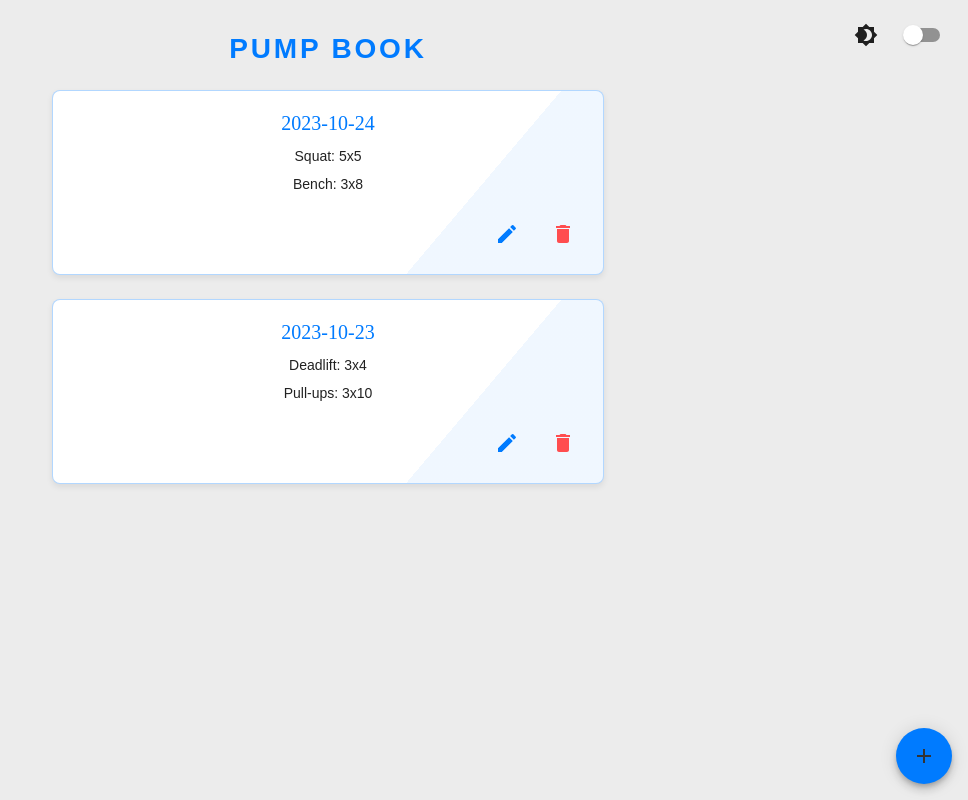
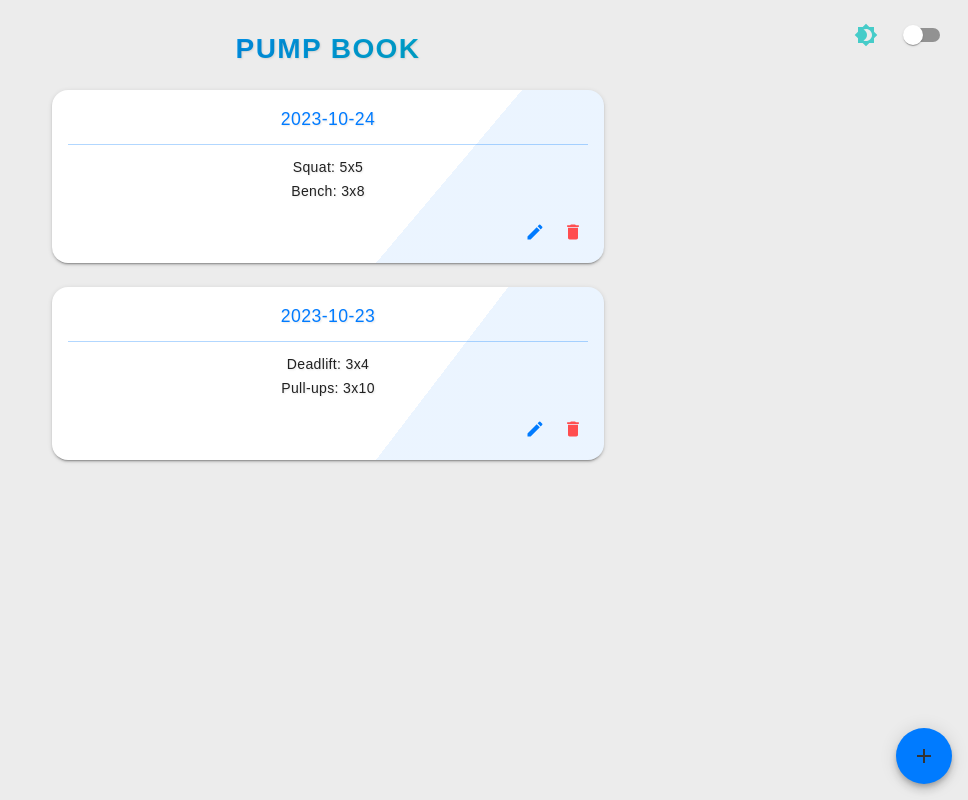
Before and after one commit to owendclark/pump-book, a React (Create React App) app: page / in a window 1280 px wide. Shown: the whole page, without its empty margins (312-1280 px from the left). Built offline with nearby package versions, Linux system fonts and the light colour scheme.

Commit message:
UI Improvements
The UI looks pretty good now, only needs to be refined

```diff
--- a/src/pages/Home.jsx
+++ b/src/pages/Home.jsx
@@ -13,7 +13,7 @@ import {
   Card,
   CardContent,
   Stack,
-  Switch, //Maybe Not
+  Switch,
   alpha,
   Divider,
 } from "@mui/material";
@@ -23,66 +23,52 @@ import {
   Save as SaveIcon,
   Edit as EditIcon,
   Delete as DeleteIcon,
-  Brightness4 as Brightness4Icon, //Maybe Not
-  Brightness7 as Brightness7Icon, //Maybe Not
+  Brightness4 as Brightness4Icon,
+  Brightness7 as Brightness7Icon,
 } from "@mui/icons-material";
 
-const SlideUpTransition = React.forwardRef(function Transition(props, ref) {
-  return <Slide direction="up" ref={ref} {...props} />;
+const FluidTransition = React.forwardRef(function Transition(props, ref) {
+  return <Slide direction="up" ref={ref} {...props} easing="ease-in-out" />;
 });
 
 const TrainingDayCard = ({ date, exercises, onEdit, onDelete }) => {
   return (
     <Card
-      elevation={0} //Play around with removing this line
       sx={{
         mb: 2,
-        //p: 2,
-        //boxShadow: 2,
-        borderRadius: 2,
-        border: "1px solid",
-        borderColor: alpha("#007BFF", 0.3),
+        p: 2,
+        boxShadow: 2,
+        borderRadius: "16px",
         position: "relative",
-        overflow: "hidden",
       }}
     >
-      <CardContent>
-        <Typography
-          variant="h6"
-          fontFamily="serif"
-          color="primary"
-          gutterBottom
-        >
+      <Typography variant="h6" color="primary">
         {date}
       </Typography>
-
-        <Stack spacing={1} mb={2}>
+      <Divider sx={{ my: 1.5, borderColor: alpha("#007BFF", 0.3) }} />
       {exercises.map((exercise, index) => (
-            <Typography key={index} variant="body2">
+        <Typography key={index} variant="body2" my={0.5}>
           {exercise}
         </Typography>
       ))}
-        </Stack>
-
-        <Stack direction="row" spacing={1} justifyContent="flex-end">
+      <Stack direction="row" justifyContent="flex-end" spacing={1} mt={2}>
         <IconButton
           onClick={() => onEdit(date)}
-            size="large"
+          size="small"
           color="primary"
           sx={{ zIndex: 1 }}
         >
-            <EditIcon />
+          <EditIcon fontSize="small" />
         </IconButton>
         <IconButton
           onClick={() => onDelete(date)}
-            size="large"
+          size="small"
           color="error"
           sx={{ zIndex: 1 }}
         >
-            <DeleteIcon />
+          <DeleteIcon fontSize="small" />
         </IconButton>
       </Stack>
-      </CardContent>
 
       <Box
         sx={{
@@ -92,10 +78,14 @@ const TrainingDayCard = ({ date, exercises, onEdit, onDelete }) => {
           width: "100%",
           height: "100%",
           backgroundImage:
-            "linear-gradient(120deg, transparent 0%, transparent 70%, #007BFF 70%)",
-          transform: "skewX(-15deg)",
+            "linear-gradient(120deg, transparent 0%, transparent 65%, #007BFF 65%)",
+          transform: `skewX(${Math.random() * -20 - 10}deg)`,
           transformOrigin: "bottom left",
-          opacity: 0.06,
+          opacity: 0.08,
+          transition: "transform 0.2s ease-in-out",
+          "&:hover": {
+            transform: `skewX(${Math.random() * -25 - 5}deg) scale(1.02)`,
+          },
         }}
       />
     </Card>
@@ -173,8 +163,12 @@ const Home = ({ isDarkMode, toggleDarkMode }) => {
           gutterBottom
           sx={{
             fontWeight: "bold",
-            letterSpacing: "0.1em",
+            letterSpacing: "0.05em",
             textTransform: "uppercase",
+            marginBottom: 2,
+            background: "linear-gradient(120deg, #007BFF, #00BFBB)",
+            "-webkit-background-clip": "text",
+            "-webkit-text-fill-color": "transparent",
           }}
         >
           Pump Book
@@ -191,7 +185,11 @@ const Home = ({ isDarkMode, toggleDarkMode }) => {
             gap: 2,
           }}
         >
-          {isDarkMode ? <Brightness7Icon /> : <Brightness4Icon />}
+          {isDarkMode ? (
+            <Brightness7Icon sx={{ color: alpha("#007BFF", 0.7) }} />
+          ) : (
+            <Brightness4Icon sx={{ color: alpha("#00BFBB", 0.7) }} />
+          )}
           <Switch
             checked={isDarkMode}
             onChange={toggleDarkMode}
@@ -217,7 +215,7 @@ const Home = ({ isDarkMode, toggleDarkMode }) => {
           open={open}
           onClose={handleClose}
           fullScreen
-          TransitionComponent={SlideUpTransition}
+          TransitionComponent={FluidTransition}
         >
           <Box
             sx={{
--- a/src/styles/theme.js
+++ b/src/styles/theme.js
@@ -23,6 +23,7 @@ const getDynamicTheme = (mode) => {
       primary: {
         main: "#007BFF",
         light: "#00BFBB",
+        dark: "#005388",
         contrastText: currentPalette.text,
       },
       secondary: {
@@ -42,7 +43,7 @@ const getDynamicTheme = (mode) => {
       fontFamily: "'Poppins', sans-serif",
       fontWeightRegular: 400,
       fontWeightMedium: 500,
-      fontWeightBold: 700, //Decide on either 700 or 600
+      fontWeightBold: 700,
       h1: {
         fontSize: "2rem",
         fontWeight: 700,
@@ -60,7 +61,7 @@ const getDynamicTheme = (mode) => {
       MuiButton: {
         styleOverrides: {
           root: {
-            borderRadius: "50px", //50px is pill shaped, change to 8px if we just want rounded buttons
+            borderRadius: "50px",
             textTransform: "none",
             padding: "12px 24px",
           },
@@ -76,11 +77,25 @@ const getDynamicTheme = (mode) => {
               mode === "dark" ? "rgba(0,0,0,0.16)" : "rgba(0, 0, 0, 0.08)"
             }`,
             "&:hover": {
-              transform: "scale(1.05)", // Change to 1.03 if we want to tune it down
+              transform: "scale(1.05)",
               boxShadow: `0 5px 12px ${
                 mode === "dark" ? "rgba(0,0,0,0.24)" : "rgba(0, 0, 0, 0.16)"
               }`,
             },
+          },
+        },
+      },
+      MuiTypography: {
+        styleOverrides: {
+          root: {
+            letterSpacing: "0.025em",
+            textShadow: "1px 1px 2px rgba(0, 0, 0, 0.1)",
+          },
+          h6: {
+            fontSize: "1.1rem",
+            lineHeight: 1.5,
+            textTransform: "uppercase",
+            fontWeight: 500,
           },
         },
       },
@@ -90,50 +105,3 @@ const getDynamicTheme = (mode) => {
 
 export const darkTheme = getDynamicTheme("dark");
 export const lightTheme = getDynamicTheme("light");
-
-const theme = createTheme({
-  palette: {
-    mode: "dark",
-    primary: {
-      main: "#007BFF",
-      light: "#00BFBB",
-    },
-    secondary: {
-      main: "#FFFFFF",
-    },
-    background: {
-      default: "#111111",
-      paper: "#1E1E1E",
-    },
-    error: {
-      main: "#FF9A33",
-    },
-  },
-  typography: {
-    fontFamily: "'Poppins', sans-serif", // Using a modern, geometric typeface
-    fontWeightRegular: 400,
-    fontWeightMedium: 500,
-    fontWeightBold: 600,
-  },
-  components: {
-    MuiButton: {
-      styleOverrides: {
-        root: {
-          borderRadius: "8px", // Rounded corners for buttons
-        },
-      },
-    },
-    MuiCard: {
-      styleOverrides: {
-        root: {
-          transition: "transform 0.2s ease-in-out, box-shadow 0.2s ease-in-out", // Smooth transition for cards
-          "&:hover": {
-            transform: "scale(1.03)", // Slight scale on hover for a dynamic feel
-          },
-        },
-      },
-    },
-  },
-});
-
-//export default theme;
```
Lines whose indentation alone changed are shown as unchanged.
